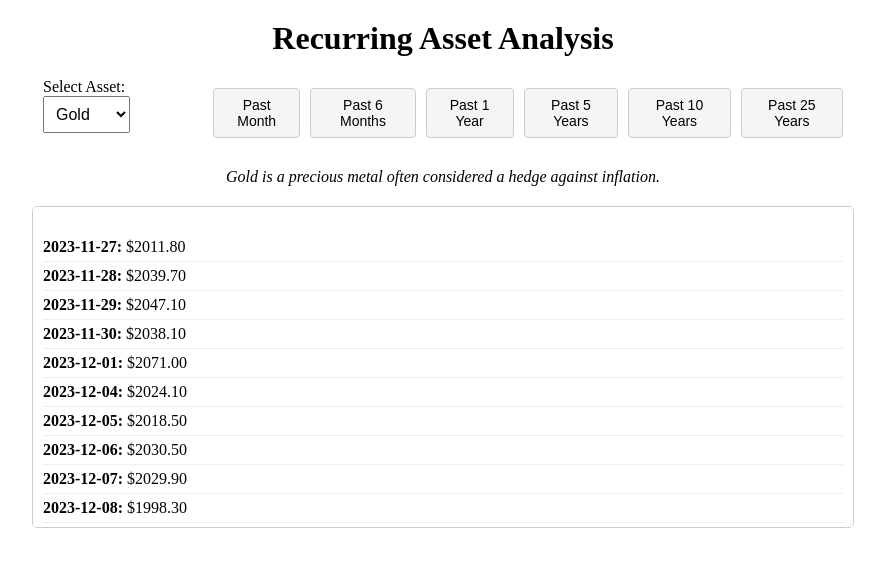
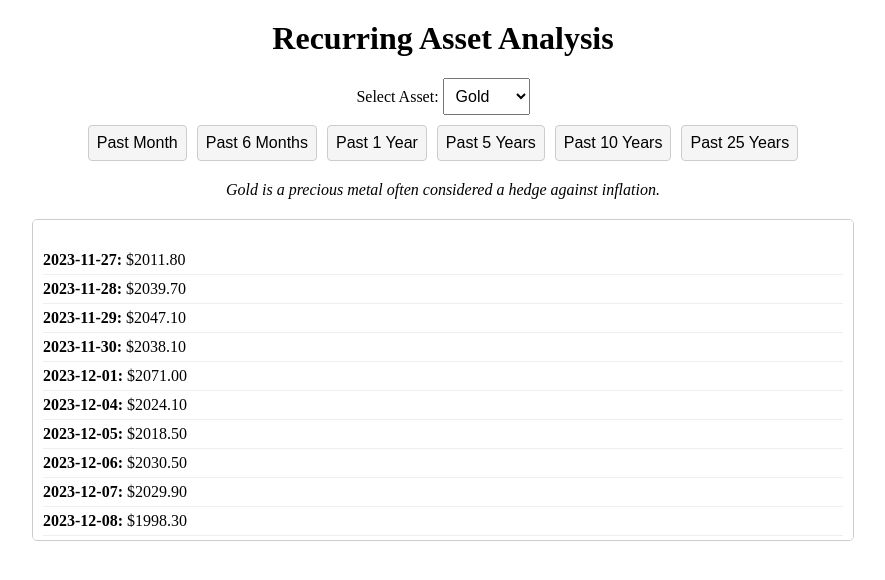
Before and after one commit to nikopastore/recurring-asset-analysis, a Svelte app: page / in a window 1280 px wide. Shown: the top 580 px of the page, without its empty margins (197-1082 px from the left). Built offline with nearby package versions, Linux system fonts and the light colour scheme.

Commit message:
Update App.svelte

```diff
--- a/src/App.svelte
+++ b/src/App.svelte
@@ -5,9 +5,7 @@
     let assets = ["Gold", "SPY", "Bitcoin"];
     let selectedAsset = "Gold";
 
-    // Logging the selected asset for debugging
-    $: console.log("Selected Asset:", selectedAsset);
-
+    // Define time frames
     const timeFrames = [
         { label: "Past Month", months: 1 },
         { label: "Past 6 Months", months: 6 },
@@ -18,26 +16,26 @@
     ];
     let selectedTimeFrame = timeFrames[2]; // Default: Past 1 Year
 
+    // Asset descriptions
     const assetDescriptions = {
         Gold: "Gold is a precious metal often considered a hedge against inflation.",
         SPY: "SPY is an ETF tracking the S&P 500 Index, a benchmark for US equities.",
         Bitcoin: "Bitcoin is a decentralized digital currency created in 2009.",
     };
 
-    // Data fetching and filtering
+    // Data storage
     let assetData = [];
     let filteredData = [];
     let loading = true;
     let errorMessage = "";
 
+    // Fetch data on mount
     onMount(async () => {
         try {
             const response = await fetch("/normalized_prices.json");
             if (!response.ok) throw new Error("Failed to fetch data");
             assetData = await response.json();
             console.log("Data loaded:", assetData);
-
-            // Filter the data for the initial selection
             updateFilteredData();
         } catch (error) {
             errorMessage = `Error loading data: ${error.message}`;
@@ -47,16 +45,30 @@
         }
     });
 
-    // Update filtered data when the asset or time frame changes
+    // Update filtered data based on selected asset and time frame
     $: updateFilteredData();
     function updateFilteredData() {
+        if (!assetData || assetData.length === 0) {
+            filteredData = [];
+            return;
+        }
+
         const today = new Date();
         const cutoffDate = new Date(today.setMonth(today.getMonth() - selectedTimeFrame.months));
+
         filteredData = assetData.filter(
             (record) =>
                 record.Asset === selectedAsset &&
                 new Date(record.Date) >= cutoffDate
         );
+    }
+
+    function handleAssetChange(event) {
+        selectedAsset = event.target.value;
+    }
+
+    function handleTimeFrameChange(timeFrame) {
+        selectedTimeFrame = timeFrame;
     }
 </script>
 
@@ -75,14 +87,41 @@
 
     .filter-container {
         display: flex;
-        justify-content: space-between;
+        flex-direction: column;
+        align-items: center;
+        gap: 10px;
         margin: 20px auto;
-        max-width: 800px;
     }
 
-    select {
+    select, button {
         padding: 8px;
         font-size: 16px;
+        cursor: pointer;
+    }
+
+    .time-buttons {
+        display: flex;
+        flex-wrap: wrap;
+        gap: 10px;
+        justify-content: center;
+    }
+
+    .time-buttons button {
+        border: 1px solid #ccc;
+        background: #f5f5f5;
+        border-radius: 4px;
+        transition: background 0.2s, color 0.2s;
+    }
+
+    .time-buttons button:hover {
+        background: #007acc;
+        color: white;
+    }
+
+    .time-buttons button.active {
+        background: #007acc;
+        color: white;
+        font-weight: bold;
     }
 
     .description {
@@ -103,8 +142,8 @@
     }
 
     .data-list ul {
+        padding: 0;
         list-style: none;
-        padding: 0;
     }
 
     .data-list li {
@@ -121,34 +160,6 @@
         text-align: center;
         margin: 20px;
     }
-
-    .time-buttons {
-        display: flex;
-        justify-content: center;
-        margin: 10px 0;
-        gap: 10px;
-    }
-
-    .time-buttons button {
-        padding: 8px;
-        font-size: 14px;
-        border: 1px solid #ccc;
-        background: #f5f5f5;
-        cursor: pointer;
-        border-radius: 4px;
-        transition: background 0.2s, color 0.2s;
-    }
-
-    .time-buttons button:hover {
-        background: #007acc;
-        color: white;
-    }
-
-    .time-buttons button.active {
-        background: #007acc;
-        color: white;
-        font-weight: bold;
-    }
 </style>
 
 <!-- HTML Structure -->
@@ -156,22 +167,24 @@
     <!-- Page Title -->
     <h1>Recurring Asset Analysis</h1>
 
-    <!-- Asset Selector -->
+    <!-- Filters -->
     <div class="filter-container">
+        <!-- Asset Dropdown -->
         <div>
             <label for="asset-select">Select Asset:</label>
-            <select id="asset-select" bind:value={selectedAsset}>
+            <select id="asset-select" on:change={handleAssetChange}>
                 {#each assets as asset}
                     <option value={asset}>{asset}</option>
                 {/each}
             </select>
         </div>
 
+        <!-- Time Frame Buttons -->
         <div class="time-buttons">
             {#each timeFrames as timeFrame (timeFrame.label)}
                 <button
                     class:selected={selectedTimeFrame === timeFrame}
-                    on:click={() => (selectedTimeFrame = timeFrame)}
+                    on:click={() => handleTimeFrameChange(timeFrame)}
                 >
                     {timeFrame.label}
                 </button>
```
